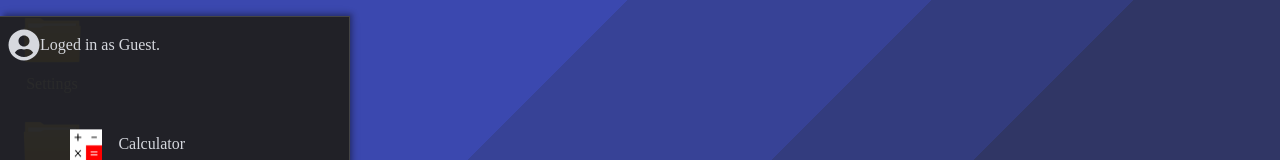
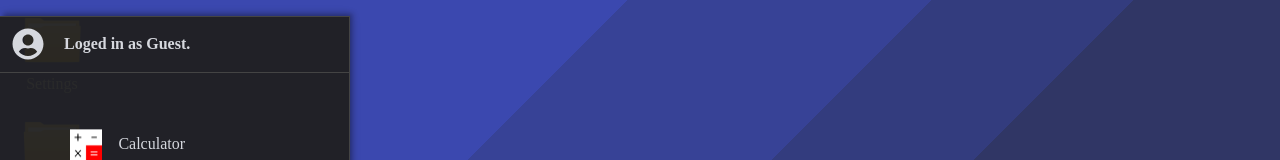
Before and after one commit to misshu1/eleven-windows-v2, a React (Create React App) app: page / in a window 1280 px wide. Both pictures are taken after a click on the element 32 px from the left and 772 px from the top of the page. Shown: the top 160 px of the page. Built offline with nearby package versions, Linux system fonts and the light colour scheme.

Commit message:
small ajustments to design

```diff
--- a/src/components/notification/notificationApp/style/NotificationContainer.js
+++ b/src/components/notification/notificationApp/style/NotificationContainer.js
@@ -47,6 +47,7 @@ export const NotificationContainer = styled.section`
     user-select: none;
     background: ${props => props.theme.notificationBg};
     color: ${props => props.theme.notificationColor};
+    transition: background 0.2s ease-in-out, color 0.2s ease-in-out;
 
     @media (max-width: 28rem) {
         animation: ${slideDown} 0.3s cubic-bezier(0.68, 0.62, 0.7, 0.98) 1
--- a/src/components/notification/notificationApp/style/Widget.js
+++ b/src/components/notification/notificationApp/style/Widget.js
@@ -9,6 +9,7 @@ export const Widget = styled.div`
     background: ${props => props.theme.notificationWidgetBg};
     border: 1px solid ${props => props.theme.notificationBorder};
     padding: 0.2rem;
+    transition: background 0.2s ease-in-out;
 
     &&:hover {
         background: ${props => props.theme.widgetHover};
--- a/src/components/startMenu/StartMenuApp.js
+++ b/src/components/startMenu/StartMenuApp.js
@@ -1,11 +1,10 @@
-import React, { lazy, Suspense, useContext } from 'react';
+import React, { useContext } from 'react';
 import ReactDOM from 'react-dom';
 import { TaskbarContext } from '../../contexts/taskbarContext';
 import { StartMenu, LoginContainer } from './style';
 import { FontAwesomeIcon } from '@fortawesome/react-fontawesome';
 import RightMenuApp from './rightMenu/RightMenuApp';
-
-const LeftMenuApp = lazy(() => import('./leftMenu/LeftMenuApp'));
+import LeftMenuApp from './leftMenu/LeftMenuApp';
 
 const StartMenuApp = () => {
     const { taskbar } = useContext(TaskbarContext);
@@ -15,17 +14,15 @@ const StartMenuApp = () => {
             {startMenuOpen && (
                 <StartMenu>
                     <LoginContainer>
-                        <FontAwesomeIcon
-                            icon={['fas', 'user-circle']}
-                            size='2x'
-                        />
-                        <span>Loged in as Guest.</span>
+                        <span>
+                            <FontAwesomeIcon
+                                icon={['fas', 'user-circle']}
+                                size='2x'
+                            />
+                        </span>
+                        <h4>Loged in as Guest.</h4>
                     </LoginContainer>
-                    <Suspense
-                        fallback={<div style={{ width: '4.5rem' }}></div>}
-                    >
-                        <LeftMenuApp />
-                    </Suspense>
+                    <LeftMenuApp />
                     <RightMenuApp />
                 </StartMenu>
             )}
--- a/src/components/startMenu/style/LoginContainer.js
+++ b/src/components/startMenu/style/LoginContainer.js
@@ -4,7 +4,17 @@ export const LoginContainer = styled.div`
     position: fixed;
     display: flex;
     align-items: center;
-    padding: 0.5rem;
     height: 3.5rem;
     width: 100%;
+    border-bottom: 1px solid ${props => props.theme.startMenuBorder};
+
+    && span {
+        display: block;
+        text-align: center;
+        width: 3.5rem;
+    }
+
+    && h4 {
+        margin: 0 0 0 0.5rem;
+    }
 `;
--- a/src/components/startMenu/style/StartMenu.js
+++ b/src/components/startMenu/style/StartMenu.js
@@ -20,7 +20,7 @@ export const StartMenu = styled.section`
     height: calc(100vh - 3.5rem);
     background: ${props => props.theme.startMenuBg};
     color: ${props => props.theme.startMenuColor};
-    transition: background 0.2s ease-in-out;
+    transition: background 0.2s ease-in-out, color 0.2s ease-in-out;
     user-select: none;
     z-index: 250;
     animation: ${slideUp} 0.4s ease-out 1 forwards;
--- a/src/components/taskbar/TaskbarApp.js
+++ b/src/components/taskbar/TaskbarApp.js
@@ -1,11 +1,11 @@
 import React, { useContext } from 'react';
-import ReactDOM from 'react-dom';
-import { library } from '@fortawesome/fontawesome-svg-core';
 import { TaskbarContext } from '../../contexts/taskbarContext';
 import { faCommentAlt } from '@fortawesome/free-solid-svg-icons';
+import { library } from '@fortawesome/fontawesome-svg-core';
 import { Taskbar } from './style';
+import Notification from './Notification';
+import ReactDOM from 'react-dom';
 import ClockApp from './ClockApp';
-import Notification from './Notification';
 import Settings from './Settings';
 import Language from './Language';
 import OpenApps from './OpenApps';
--- a/src/components/taskbar/calendar/style/CalendarContainer.js
+++ b/src/components/taskbar/calendar/style/CalendarContainer.js
@@ -22,6 +22,7 @@ export const CalendarContainer = styled.section`
     right: 0;
     width: 21.87rem;
     background: ${props => props.theme.calendarBg};
+    transition: background 0.2s ease-in-out;
     animation: ${slideUp} 0.3s ease-out 1 forwards;
     box-shadow: -2px -2px 4px -1px rgba(0, 0, 0, 0.2),
         -4px -4px 5px 0px rgba(0, 0, 0, 0.14),
--- a/src/components/taskbar/calendar/style/ClockStyleCalendar.js
+++ b/src/components/taskbar/calendar/style/ClockStyleCalendar.js
@@ -1,4 +1,4 @@
-import styled from "styled-components";
+import styled from 'styled-components';
 
 export const ClockStyleCalendar = styled.div`
     padding: 1.5rem;
@@ -8,19 +8,23 @@ export const ClockStyleCalendar = styled.div`
         font-size: 3rem;
         font-weight: 100;
         color: ${props => props.theme.calendarColorPrimary};
+        transition: color 0.2s ease-in-out;
     }
     && span:nth-child(2) {
         color: ${props => props.theme.calendarColorSecondary};
         text-transform: uppercase;
         font-size: 1.2rem;
+        transition: color 0.2s ease-in-out;
     }
     && span:nth-child(3) {
         width: fit-content;
         font-size: 0.9rem;
         display: block;
         color: ${props => props.theme.calendarTodayClock};
+        transition: color 0.2s ease-in-out;
     }
     && span:nth-child(3):hover {
         color: ${props => props.theme.calendarColorSecondary};
+        transition: color 0.2s ease-in-out;
     }
 `;
--- a/src/components/taskbar/language/style/Container.js
+++ b/src/components/taskbar/language/style/Container.js
@@ -24,6 +24,7 @@ export const Container = styled.section`
     right: 0;
     width: 21.87rem;
     background: ${props => props.theme.calendarBg};
+    transition: background 0.2s ease-in-out;
     animation: ${slideUp} 0.3s ease-out 1 forwards;
     box-shadow: -2px -2px 4px -1px rgba(0, 0, 0, 0.2),
         -4px -4px 5px 0px rgba(0, 0, 0, 0.14),
--- a/src/components/taskbar/style/NotificationContainer.js
+++ b/src/components/taskbar/style/NotificationContainer.js
@@ -9,7 +9,6 @@ export const NotificationContainer = styled.div`
     color: ${props => props.theme.startSmallWidgetColor};
     font-size: 1.5rem;
     margin: 0 1px;
-    transition: color 0.2s ease-in-out;
 
     @media (max-width: 28rem) {
         order: 1;
--- a/src/components/taskbar/style/Taskbar.js
+++ b/src/components/taskbar/style/Taskbar.js
@@ -7,5 +7,6 @@ export const Taskbar = styled.nav`
     left: 0;
     width: 100%;
     height: 3.5rem;
+    background: ${props => props.theme.background};
     transition: background 0.2s ease-in-out, color 0.2s ease-in-out;
 `;
```
Also changed, not shown: src/components/workspace/WorkspaceApp.js (+11 -11 lines).
